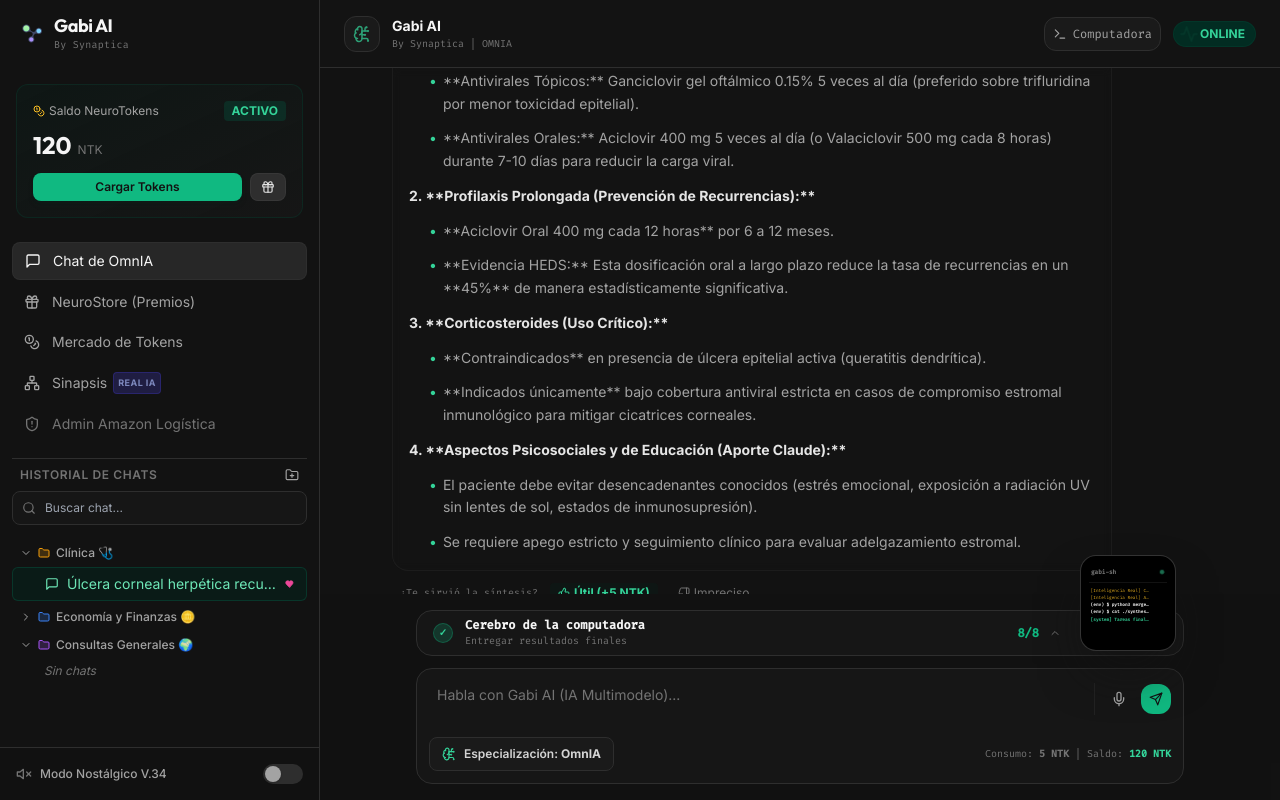
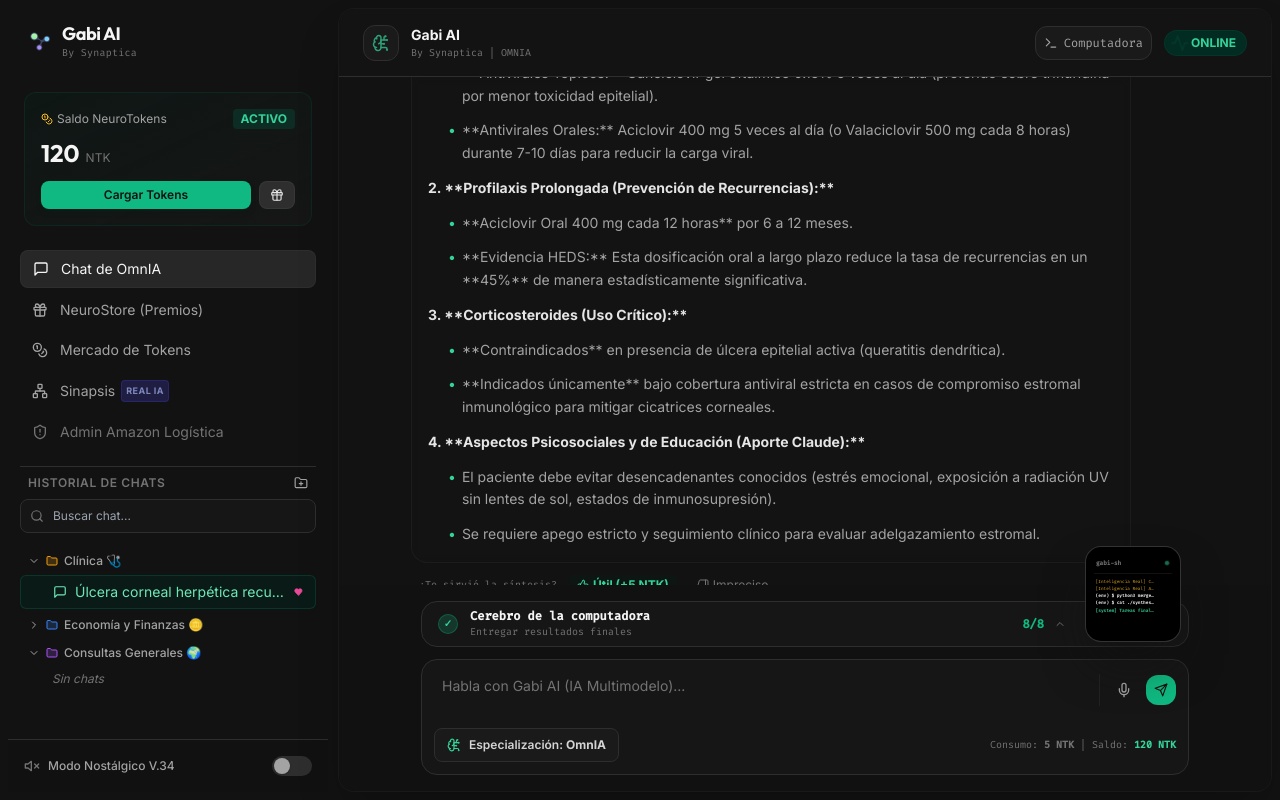
Before and after one commit to rogerbaia/Gabi-AI, a React (Vite) app: page / in a window 1280 px wide. Built offline with nearby package versions, Linux system fonts and the light colour scheme.

Commit message:
style: restructure app layout into a floating card style (bento/inset) to remove vertical sidebar line

```diff
--- a/src/App.jsx
+++ b/src/App.jsx
@@ -235,7 +235,7 @@
     <div className={`flex h-screen w-screen overflow-hidden ${
       nostalgicMode
         ? 'bg-black text-[#39ff14] font-mono select-none nostalgic-crt'
-        : 'bg-synaptica-darker text-slate-100'
+        : 'bg-synaptica-darker text-slate-100 p-2 gap-2.5'
     }`}>
       {/* Side Control Bar */}
       <Sidebar
@@ -251,7 +251,11 @@
       />
 
       {/* Main Panel Routing */}
-      <main className="flex-1 h-full overflow-hidden flex flex-col">
+      <main className={`flex-1 h-full overflow-hidden flex flex-col ${
+        nostalgicMode
+          ? ''
+          : 'bg-slate-950/40 border border-slate-850/50 rounded-2xl shadow-2xl backdrop-blur-sm'
+      }`}>
         {activeView === 'chat' && (
           <ChatArea
             nostalgicMode={nostalgicMode}
--- a/src/components/Sidebar.jsx
+++ b/src/components/Sidebar.jsx
@@ -70,10 +70,10 @@
   };
 
   return (
-    <aside className={`w-80 flex flex-col h-full border-r ${
+    <aside className={`w-80 flex flex-col h-full ${
       nostalgicMode
-        ? 'bg-black border-[#39ff14] nostalgic-crt'
-        : 'bg-synaptica-darker border-slate-800'
+        ? 'border-r border-[#39ff14] bg-black nostalgic-crt'
+        : 'bg-transparent'
     }`}>
       {/* Brand & Pulsing Logo */}
       <div className="h-[68px] px-5 flex items-center">
```
